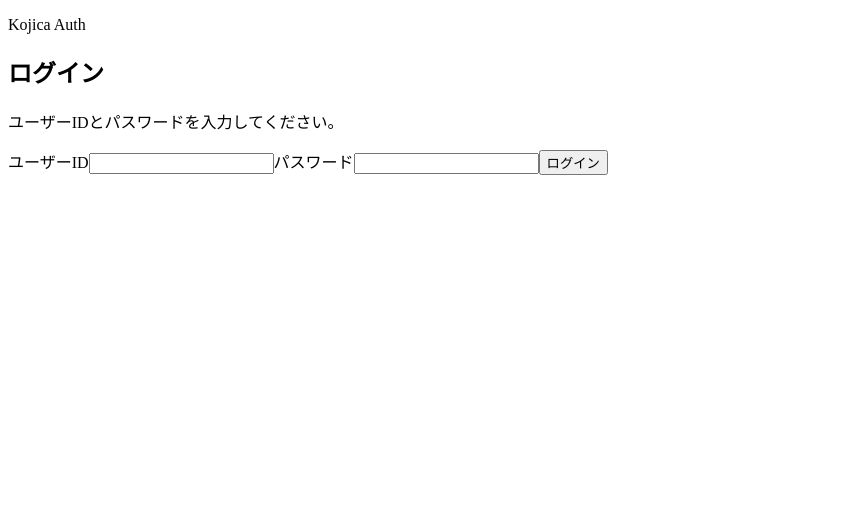
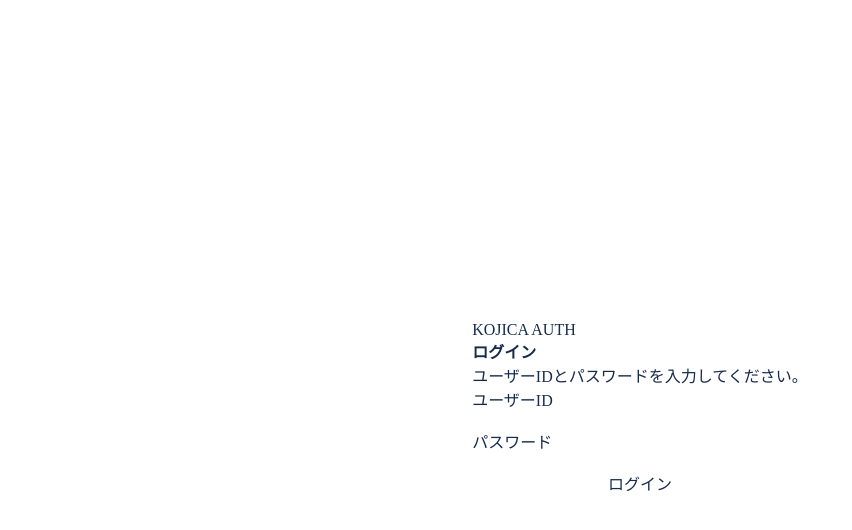
Before and after one commit to kojikoji-rrr/authen_web, an Angular app: page / in a window 1280 px wide. Shown: the top 530 px of the page, without its empty margins (0-852 px from the left). Built offline with nearby package versions, Linux system fonts and the light colour scheme; a web font is replaced by a local one.

Commit message:
ログイン画面のスタイルを追加

```diff
--- a/src/app/authen/authen.component.scss
+++ b/src/app/authen/authen.component.scss
@@ -3,12 +3,123 @@
   height: var(--app-height);
 }
 
-/* app の表示スタイル */
-.app {
+.authen-page {
+  display: grid;
+  min-height: var(--app-height);
+  place-items: center;
+  overflow: auto;
+  background: var(--surface-muted);
+  color: var(--text);
+  padding: var(--space-page);
+}
+
+.login-card {
+  width: min(100%, var(--login-card-width));
+  border: 1px solid var(--border);
+  border-radius: var(--radius-card);
+  background: var(--surface);
+  box-shadow: var(--shadow-card);
+  padding: var(--space-card);
+}
+
+.login-card__header {
   display: flex;
-  height: var(--app-height);
   flex-direction: column;
-  overflow: hidden;
+  gap: var(--space-xs);
+  margin-bottom: var(--space-section);
+}
+
+.login-card__label {
+  margin: 0;
+  color: var(--text-muted);
+  font-size: var(--font-size-caption);
+  letter-spacing: var(--letter-spacing-label);
+  text-transform: uppercase;
+}
+
+.login-card__title {
+  margin: 0;
+  color: var(--text);
+  font-size: var(--font-size-title);
+}
+
+.login-card__description {
+  margin: 0;
+  color: var(--text-muted);
+  font-size: var(--font-size-body);
+}
+
+.login-form {
+  display: flex;
+  flex-direction: column;
+  gap: var(--space-form);
+}
+
+.login-form__field {
+  display: flex;
+  flex-direction: column;
+  gap: var(--space-xs);
+}
+
+.login-form__label {
+  color: var(--text);
+  font-size: var(--font-size-body);
+  font-weight: var(--font-weight-bold);
+}
+
+.login-form__input {
+  width: 100%;
+  box-sizing: border-box;
+  border: 1px solid var(--border);
+  border-radius: var(--radius-control);
   background: var(--surface);
   color: var(--text);
+  font: inherit;
+  padding: var(--space-control-y) var(--space-control-x);
 }
+
+.login-form__input:focus {
+  border-color: var(--primary);
+  outline: var(--focus-ring);
+  outline-offset: var(--focus-ring-offset);
+}
+
+.login-form__input:disabled,
+.login-form__button:disabled {
+  cursor: not-allowed;
+  opacity: var(--opacity-disabled);
+}
+
+.login-form__notice,
+.login-form__message {
+  margin: 0;
+  border-radius: var(--radius-control);
+  font-size: var(--font-size-body);
+  padding: var(--space-message-y) var(--space-message-x);
+}
+
+.login-form__notice {
+  background: var(--surface-info);
+  color: var(--text);
+}
+
+.login-form__message--error {
+  background: var(--surface-error);
+  color: var(--danger);
+}
+
+.login-form__message--success {
+  background: var(--surface-success);
+  color: var(--success);
+}
+
+.login-form__button {
+  border: none;
+  border-radius: var(--radius-control);
+  background: var(--primary);
+  color: var(--primary-contrast);
+  cursor: pointer;
+  font: inherit;
+  font-weight: var(--font-weight-bold);
+  padding: var(--space-control-y) var(--space-control-x);
+}
```
